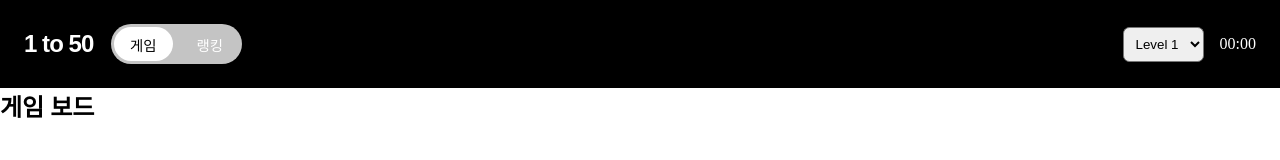
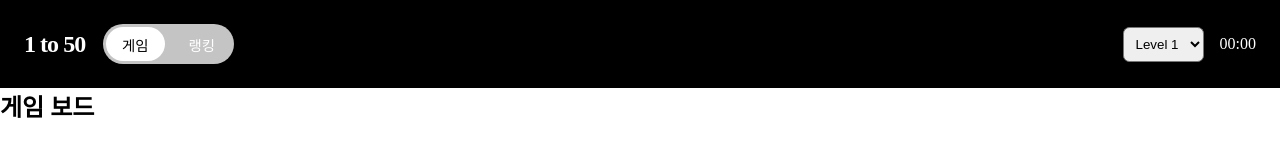
Before and after one commit to AND-SOPT-WEB/DaHyunKim, a React (Vite) app in the folder week3/assignment/: page / in a window 1280 px wide. Shown: the top 160 px of the page. Built offline with nearby package versions, Linux system fonts and the light colour scheme.

Commit message:
refactor: 폰트 이름 Aftika로 변경

```diff
--- a/week3/assignment/src/styles/theme.js
+++ b/week3/assignment/src/styles/theme.js
@@ -7,7 +7,7 @@ const theme = {
       black: "#000000",
     },
     fonts: {
-      logo: "Aftika, sans-serif",
+      Aftika: "Aftika, sans-serif",
     },
   };
 
```
